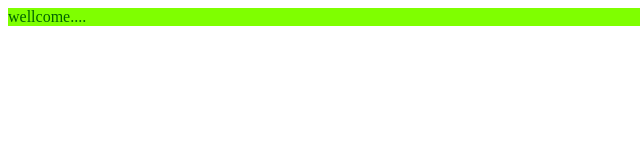
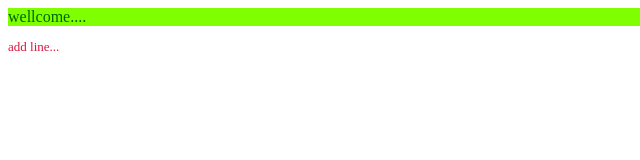
Before and after one commit to tammarh/lesson_seven_git, a plain HTML site: page index.html in a window 1280 px wide. Shown: the full height of the page, 0-640 px from the left. Drawn offline with Linux system fonts and the light colour scheme.

Commit message:
add line to html file and css

```diff
--- a/index.html
+++ b/index.html
@@ -9,5 +9,6 @@
 </head>
 <body>
     <div>wellcome....</div>
+    <p>add line...</p>
 </body>
 </html>
--- a/main.css
+++ b/main.css
@@ -4,3 +4,8 @@ div{
     color: darkgreen;
    padding:0;
 }
+
+p{
+    color: crimson;
+    font-size: small;
+}
```
